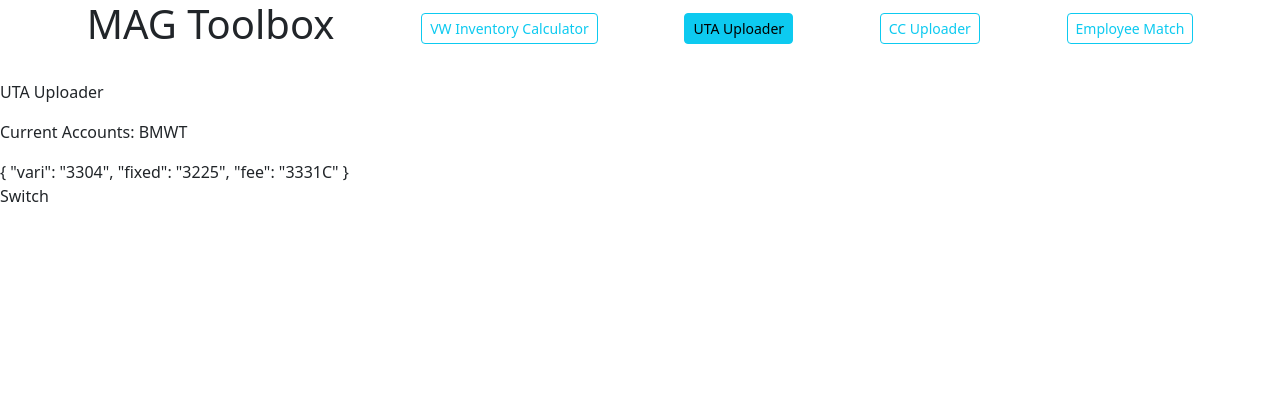
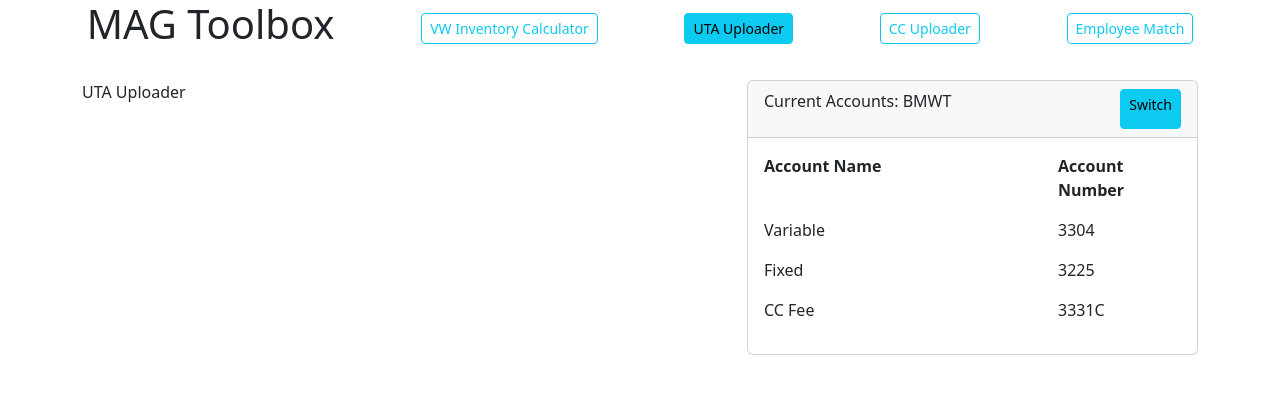
Before and after one commit to KodahScripts/mim-tools-v1, a Vue app: page /uta-upload in a window 1280 px wide. Shown: the top 394 px of the page. Built offline with nearby package versions, Linux system fonts and the light colour scheme; the HTML template or start-up script is replaced by a standard one.

Commit message:
make components smaller

```diff
--- /dev/null
+++ b/src/components/global/SwitchStoreButton.vue
@@ -0,0 +1,25 @@
+<template>
+  <div class="d-flex gap-4 justify-content-between align-middle">
+    <p>Current Accounts: {{ selectedStore }}</p>
+    <div class="btn btn-info btn-sm btn-block" @click="switchStore">Switch</div>
+  </div>
+</template>
+
+<script setup lang="ts">
+import { storeToRefs } from 'pinia'
+import { useUtaStore } from '@/stores/uta'
+
+const utaStore = useUtaStore()
+const { selectedStore } = storeToRefs(utaStore)
+const { changeStore } = utaStore
+
+function switchStore() {
+  if (selectedStore.value === 'BMWT') {
+    changeStore('WCN')
+  } else {
+    changeStore('BMWT')
+  }
+}
+</script>
+
+<style scoped></style>
--- /dev/null
+++ b/src/components/uta-uploader/AccountDisplay.vue
@@ -0,0 +1,33 @@
+<template>
+  <div class="card">
+    <div class="card-header">
+      <SwitchStoreButton />
+    </div>
+    <div class="card-body">
+      <p class="row fw-bold">
+        <span class="col-8">Account Name</span><span class="col-4">Account Number</span>
+      </p>
+      <p class="row">
+        <span class="col-8">Variable</span><span class="col-4">{{ accounts?.vari }}</span>
+      </p>
+      <p class="row">
+        <span class="col-8">Fixed</span><span class="col-4">{{ accounts?.fixed }}</span>
+      </p>
+      <p class="row">
+        <span class="col-8">CC Fee</span><span class="col-4">{{ accounts?.fee }}</span>
+      </p>
+    </div>
+  </div>
+</template>
+
+<script setup lang="ts">
+import { storeToRefs } from 'pinia'
+import { useUtaStore } from '@/stores/uta'
+
+import SwitchStoreButton from '../global/SwitchStoreButton.vue'
+
+const utaStore = useUtaStore()
+const { accounts } = storeToRefs(utaStore)
+</script>
+
+<style scoped></style>
--- a/src/pages/UtaUploader.vue
+++ b/src/pages/UtaUploader.vue
@@ -1,23 +1,16 @@
 <template>
-  <p>UTA Uploader</p>
-  <p>Current Accounts: {{ selectedStore }}</p>
-  {{ accounts }}
-  <div @click="switchStore">Switch</div>
+  <div class="container">
+    <div class="row">
+      <div class="col">
+        <p>UTA Uploader</p>
+      </div>
+      <div class="col-5">
+        <AccountDisplay />
+      </div>
+    </div>
+  </div>
 </template>
 
 <script setup lang="ts">
-import { storeToRefs } from 'pinia'
-import { useUtaStore } from '@/stores/uta'
-
-const utaStore = useUtaStore()
-const { selectedStore, accounts } = storeToRefs(utaStore)
-const { changeStore } = utaStore
-
-function switchStore() {
-  if (selectedStore.value === 'BMWT') {
-    changeStore('WCN')
-  } else {
-    changeStore('BMWT')
-  }
-}
+import AccountDisplay from '@/components/uta-uploader/AccountDisplay.vue'
 </script>
```
